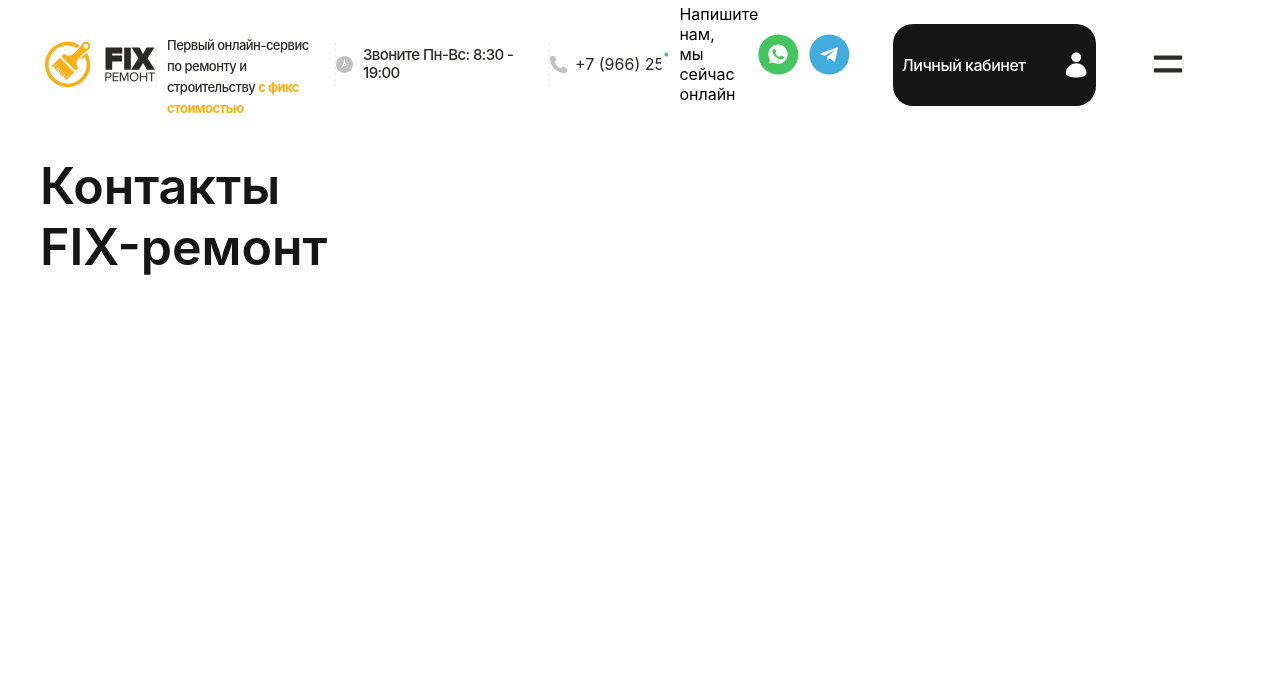
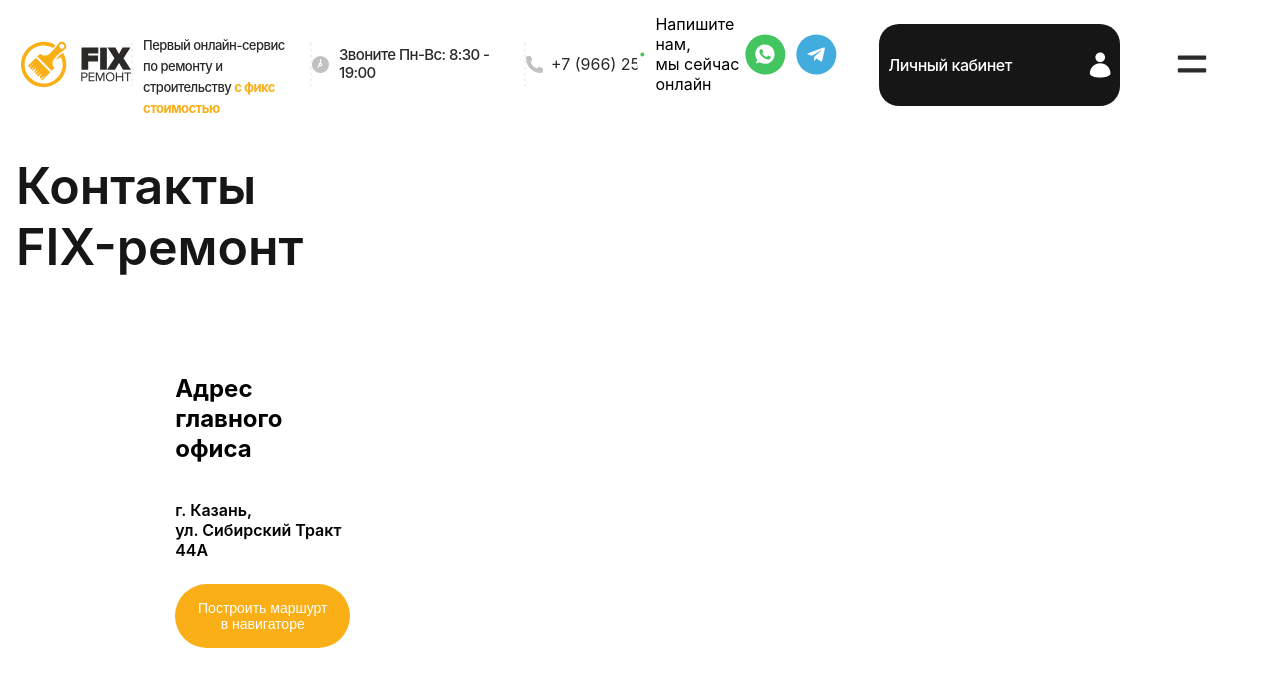
Before and after one commit to projacktor/FixR, a React (Vite) app: page / in a window 1280 px wide. Shown: the top 686 px of the page. Built offline with nearby package versions, Linux system fonts and the light colour scheme.

Commit message:
Fix Orange button style

```diff
--- a/src/assets/styles/global.scss
+++ b/src/assets/styles/global.scss
@@ -33,7 +33,7 @@
   display: flex;
   flex-direction: column;
   align-items: center;
-  padding: 0 2rem;
+  padding: 0 0.5rem;
 }
 
 footer {
--- a/src/components/helpers/Orange_Button/style.module.scss
+++ b/src/components/helpers/Orange_Button/style.module.scss
@@ -3,6 +3,7 @@
   width: 80%;
   height: 30%;
   padding: 1rem;
+  display: flex;
   align-items: center;
   margin: 0.5rem;
   font-size: 1rem;
--- a/src/pages/Contacts/Contacts.jsx
+++ b/src/pages/Contacts/Contacts.jsx
@@ -1,11 +1,27 @@
 import React from 'react';
 
 import "./style.scss"
+import Orange_Button from "../../components/helpers/Orange_Button/Orange_Button.jsx";
 
 function Contacts() {
     return (
         <main className="contacts_page">
             <h1 className="head">Контакты FIX-ремонт</h1>
+            <div className="map_box">
+                <div className="map">
+                    <div className="map_make_route">
+                        <h2>Адрес <br/> главного <br/> офиса</h2>
+                        <p>г. Казань, <br/> ул. Сибирский Тракт 44А</p>
+                        <div id="map_route_button_container">
+                            <Orange_Button text="Построить маршурт в навигаторе" />
+                        </div>
+                    </div>
+                    <iframe
+                        src="https://yandex.ru/map-widget/v1/?um=constructor%3A72d03be55b62e186e1ab7ca478e690eb280706cfaf9597d3ac28019589c3df47&amp;source=constructor"
+                       frameBorder="0"></iframe>
+                </div>
+                <div className="map_contacts"></div>
+            </div>
         </main>
     );
 }
--- a/src/pages/Contacts/style.scss
+++ b/src/pages/Contacts/style.scss
@@ -9,4 +9,70 @@
   .head {
     margin-right: 57rem;
   }
+
+  .map_box {
+    width: 100%;
+    display: flex;
+    align-items: center;
+    flex-direction: column;
+    justify-content: center;
+
+    .map {
+      width: 95%;
+      height: 422px;
+      display: flex;
+      align-items: center;
+      justify-content: center;
+      position: relative;
+      overflow: hidden;
+      iframe {
+        width: 100%;
+        height: 100%;
+        border-radius: 32px;
+        z-index: 1;
+      }
+
+      .map_make_route {
+        position: absolute;
+        left: 6rem;
+        width: 18vw;
+        height: 45vh;
+        background: #fff;
+        border-radius: 32px;
+        z-index: 2;
+        display: flex;
+        flex-direction: column;
+        align-items: flex-start;
+        //gap: 20px;
+        //justify-content: center;
+        h2, p {
+          margin-left: 2rem;
+          line-height: 1.25;
+        }
+
+        h2 {
+          margin-top: 2rem;
+        }
+
+        p {
+          margin-top: 1rem;
+          font-weight: 600;
+        }
+
+        #map_route_button_container {
+          width: 95%;
+          height: 5rem;
+          button {
+            margin-left: 2rem;
+            height: 80%;
+            font-size: 14px;
+            text-align: center;
+          }
+        }
+      }
+
+    }
+
+  }
+
 }
```
